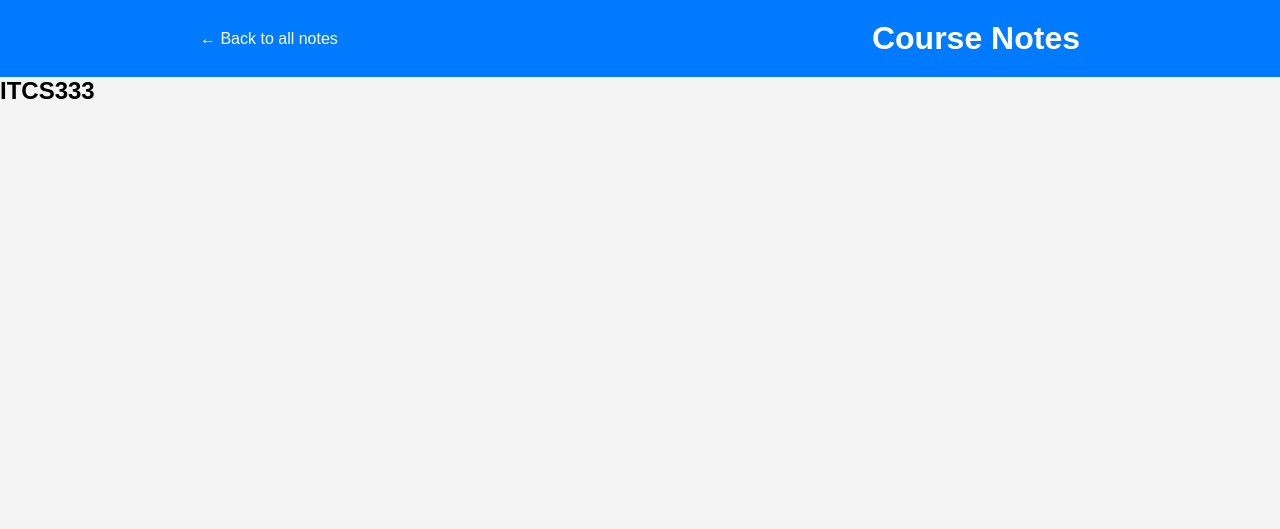
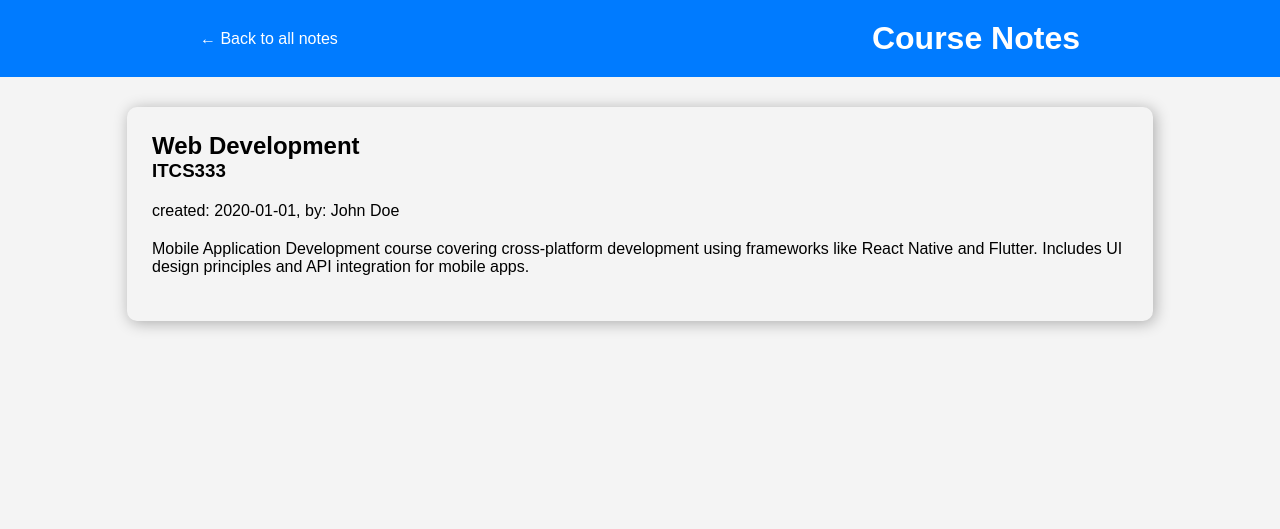
Before and after one commit to 202107673/G5-project-itcs333, a PHP site: page /detail.html in a window 1280 px wide. Shown: the top 529 px of the page. Run offline with PHP 8.4, Linux system fonts and the light colour scheme.

Commit message:
detail file

```diff
--- a/detail.html
+++ b/detail.html
@@ -14,8 +14,16 @@
 
     <main>
 
-        <section>
-            <h2>ITCS333</h2>
+        <section class="note-detail">
+            <div id="note-detail">
+                <div>
+                    <h2>Web Development</h2>
+                    <h3>ITCS333</h3>
+                    <p>created: 2020-01-01, by: John Doe</p>
+                </div>
+                <p>Mobile Application Development course covering cross-platform development using frameworks like React Native and Flutter. Includes UI design principles and API integration for mobile apps.</p>
+            </div>
+
         </section>
 
     </main>
--- a/style.css
+++ b/style.css
@@ -48,8 +48,8 @@ main {
     transform: scale(1.1);
 }
 
-.note div {
-    padding-bottom: 20px;
+.note p {
+    padding: 10px 0px 20px;
 }
 
 .note a {
@@ -110,3 +110,21 @@ select {
     border-radius: 5px;
     box-shadow: 2px 2px 15px rgba(0, 0, 0, 0.3);
 }
+
+.note-detail {
+    display: flex;
+    justify-content: center;
+    padding: 30px;
+}
+
+#note-detail {
+    background: blakc;
+    width: 80%;
+    padding: 25px;
+    border-radius: 10px;
+    box-shadow: 2px 2px 15px rgba(0, 0, 0, 0.3);
+}
+
+.note-detail h3, .note-detail p {
+    margin-bottom: 20px;
+}
```
Also changed, not shown: index.html (+2 -25 lines).
